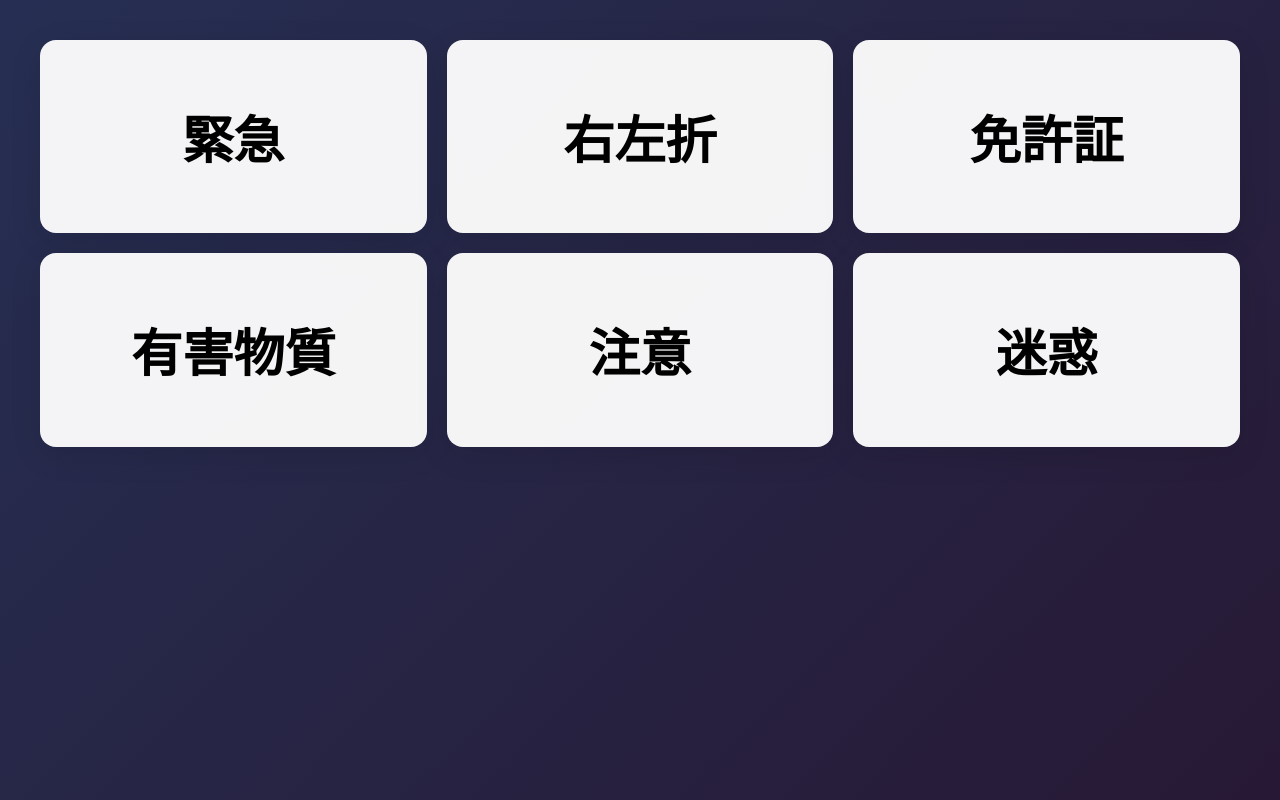
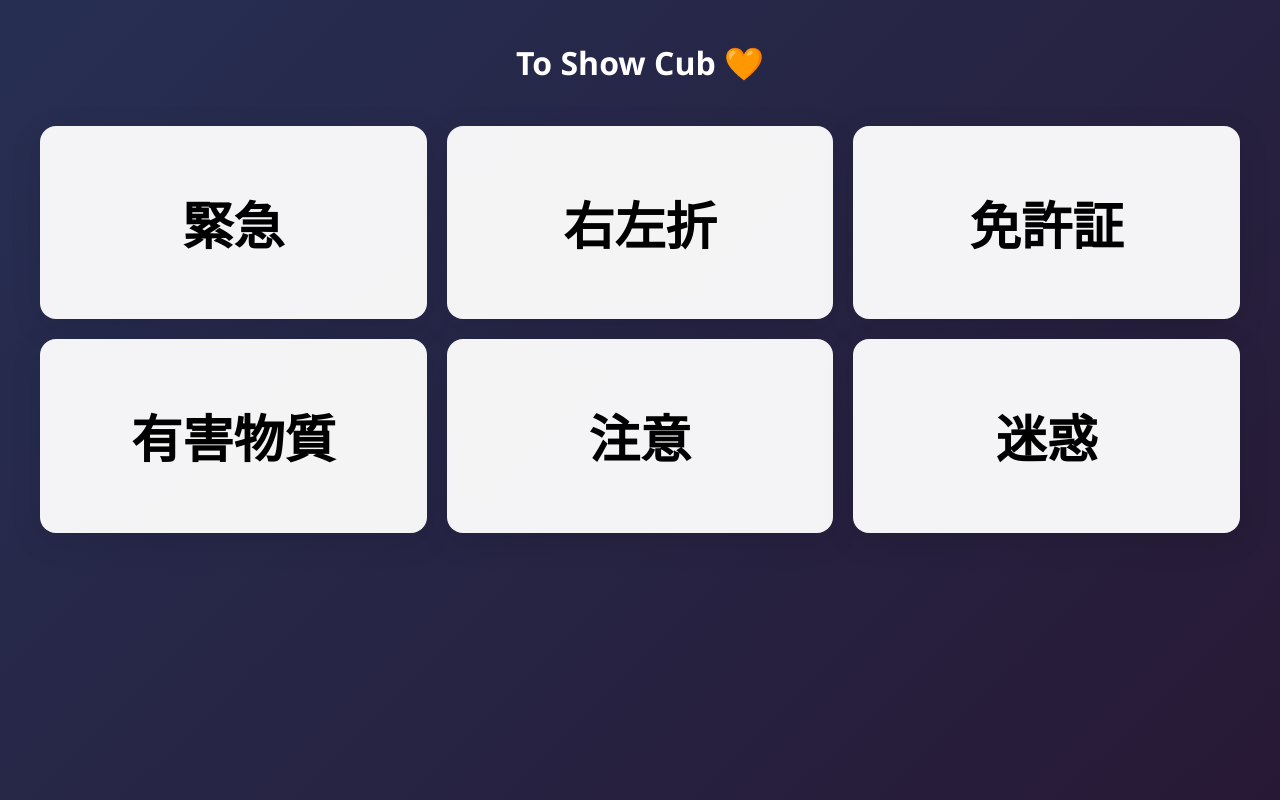
Before and after one commit to GaryWintle/jdt-flashcards, a React (Vite) app: page / in a window 1280 px wide. Built offline with nearby package versions, Linux system fonts and the light colour scheme.

Commit message:
Added cubness

```diff
--- a/src/App.jsx
+++ b/src/App.jsx
@@ -50,6 +50,8 @@ function FlashCards() {
   }
 
   return (
+    <>
+      <h1>To Show Cub 🧡</h1>
       <div className="flashcards">
         {questions.map((question) => (
           <div
@@ -63,6 +65,7 @@ function FlashCards() {
           </div>
         ))}
       </div>
+    </>
   );
 }
 
--- a/src/styles.css
+++ b/src/styles.css
@@ -8,6 +8,11 @@ body {
   background: linear-gradient(135deg, #262f53 0%, #271935 100%);
   min-height: 100vh;
   margin: 0;
+}
+
+h1 {
+  color: #fff;
+  text-align: center;
 }
 
 .flashcards {
```
Lines whose indentation alone changed are shown as unchanged.
